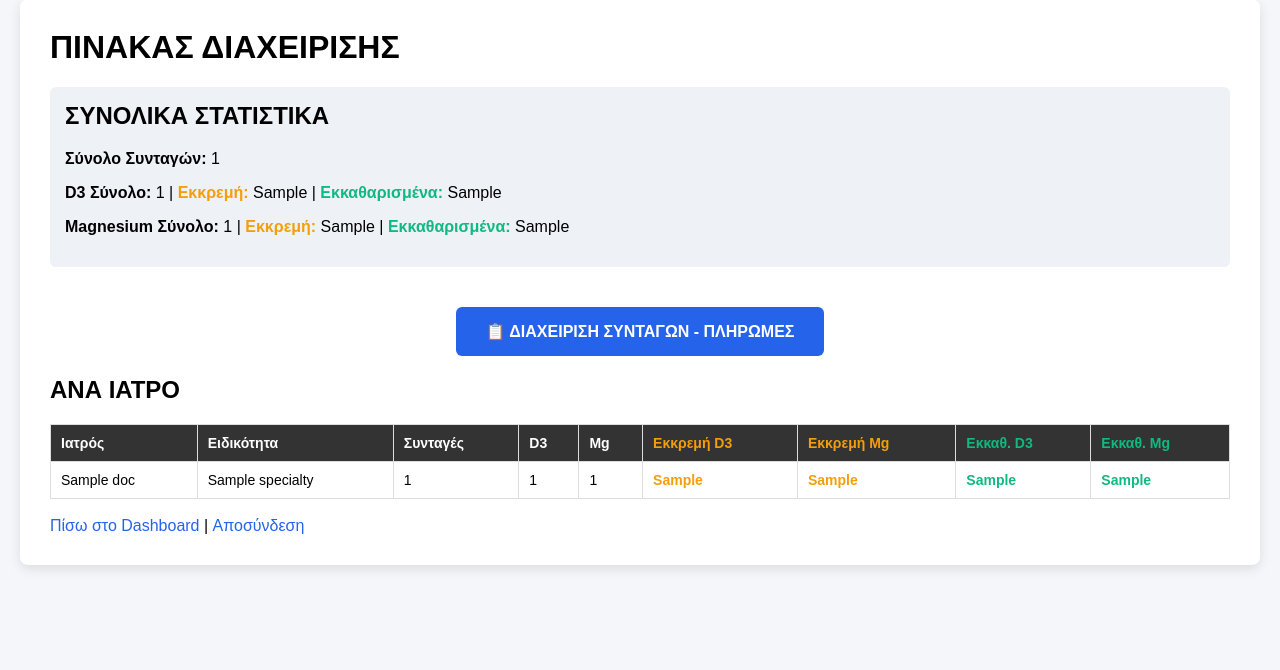
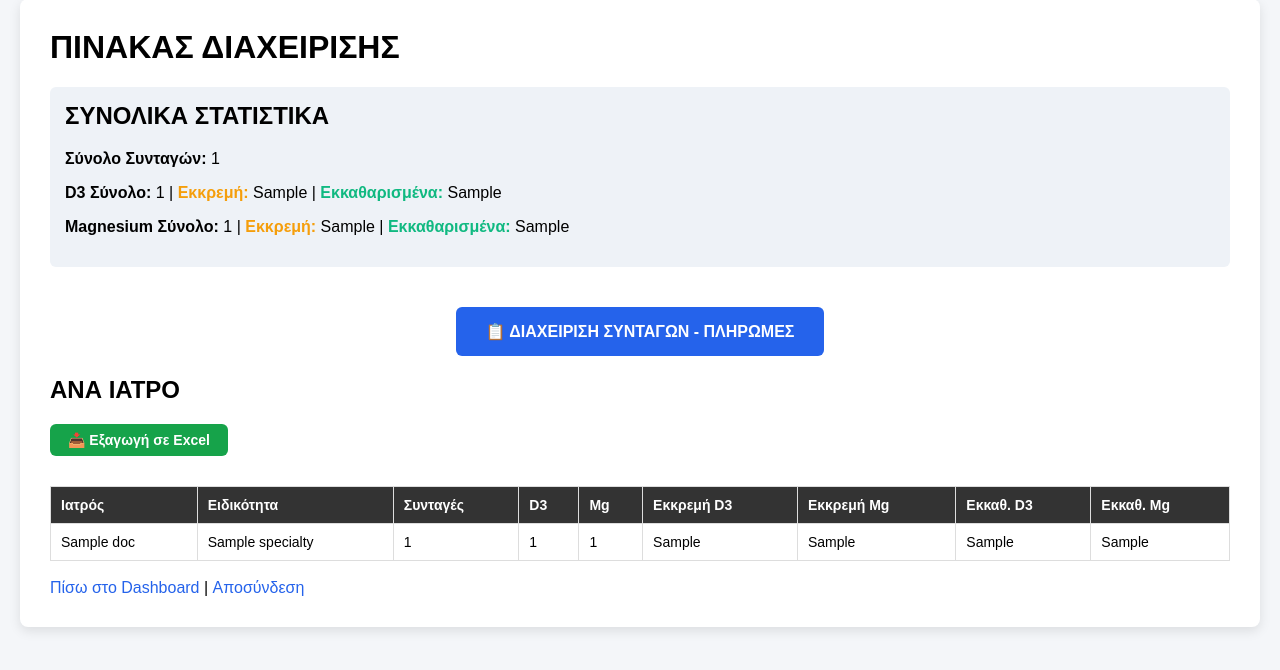
Before and after one commit to dzampoulis-dot/Dynamic-Cells, a Flask app: template templates/admin.html in a window 1280 px wide. Shown: the part 21-691 px from the top of the page. Run offline with Flask 3, Linux system fonts and the light colour scheme; the template is opened without the code that fills it: most values are stand-ins (such as "Sample title", 1, 10 or a date in 2020); some libraries are stand-ins or nearby versions.

Commit message:
Update admin.html

```diff
--- a/templates/admin.html
+++ b/templates/admin.html
@@ -13,6 +13,8 @@
         .stats { background: #eef2f7; padding: 15px; border-radius: 6px; margin-bottom: 20px; }
         .link { color: #2563eb; text-decoration: none; }
         .btn-manage { display: inline-block; padding: 15px 30px; background: #2563eb; color: white; text-decoration: none; border-radius: 6px; font-weight: bold; margin: 20px 0; text-transform: uppercase; }
+        .btn-excel { display: inline-block; padding: 8px 18px; background: #16a34a; color: white; border: none; border-radius: 6px; font-weight: bold; cursor: pointer; font-size: 14px; text-decoration: none; margin-bottom: 10px; }
+        .btn-excel:hover { background: #15803d; }
         .pending { color: #f59e0b; font-weight: bold; }
         .paid { color: #10b981; font-weight: bold; }
     </style>
@@ -30,18 +32,38 @@
         <a href="{{ url_for('admin_recommendations') }}" class="btn-manage">📋 ΔΙΑΧΕΙΡΙΣΗ ΣΥΝΤΑΓΩΝ - ΠΛΗΡΩΜΕΣ</a>
     </div>
     <h2>ΑΝΑ ΙΑΤΡΟ</h2>
-    <table>
-        <tr><th>Ιατρός</th><th>Ειδικότητα</th><th>Συνταγές</th><th>D3</th><th>Mg</th><th class="pending">Εκκρεμή D3</th><th class="pending">Εκκρεμή Mg</th><th class="paid">Εκκαθ. D3</th><th class="paid">Εκκαθ. Mg</th></tr>
+    <button class="btn-excel" onclick="exportExcel()">📥 Εξαγωγή σε Excel</button>
+    <table id="doctors-table">
+        <tr><th>Ιατρός</th><th>Ειδικότητα</th><th>Συνταγές</th><th>D3</th><th>Mg</th><th>Εκκρεμή D3</th><th>Εκκρεμή Mg</th><th>Εκκαθ. D3</th><th>Εκκαθ. Mg</th></tr>
         {% for doc in doctor_stats %}
         <tr>
             <td>{{ doc.name }}</td><td>{{ doc.specialty }}</td><td>{{ doc.total_recs }}</td>
             <td>{{ doc.total_d3 }}</td><td>{{ doc.total_mg }}</td>
-            <td class="pending">{{ doc.pending_d3 }}</td><td class="pending">{{ doc.pending_mg }}</td>
-            <td class="paid">{{ doc.paid_d3 }}</td><td class="paid">{{ doc.paid_mg }}</td>
+            <td>{{ doc.pending_d3 }}</td><td>{{ doc.pending_mg }}</td>
+            <td>{{ doc.paid_d3 }}</td><td>{{ doc.paid_mg }}</td>
         </tr>
         {% endfor %}
     </table>
     <br><a href="/dashboard" class="link">Πίσω στο Dashboard</a> | <a href="/logout" class="link">Αποσύνδεση</a>
 </div>
+<script>
+function exportExcel() {
+    var table = document.getElementById('doctors-table');
+    var rows = table.querySelectorAll('tr');
+    var csv = [];
+    rows.forEach(function(row) {
+        var cols = row.querySelectorAll('th, td');
+        var rowData = [];
+        cols.forEach(function(col) { rowData.push('"' + col.innerText + '"'); });
+        csv.push(rowData.join(','));
+    });
+    var blob = new Blob(['\uFEFF' + csv.join('\n')], {type: 'text/csv;charset=utf-8;'});
+    var url = URL.createObjectURL(blob);
+    var a = document.createElement('a');
+    a.href = url;
+    a.download = 'στατιστικα_ιατρων.csv';
+    a.click();
+}
+</script>
 </body>
 </html>
```
